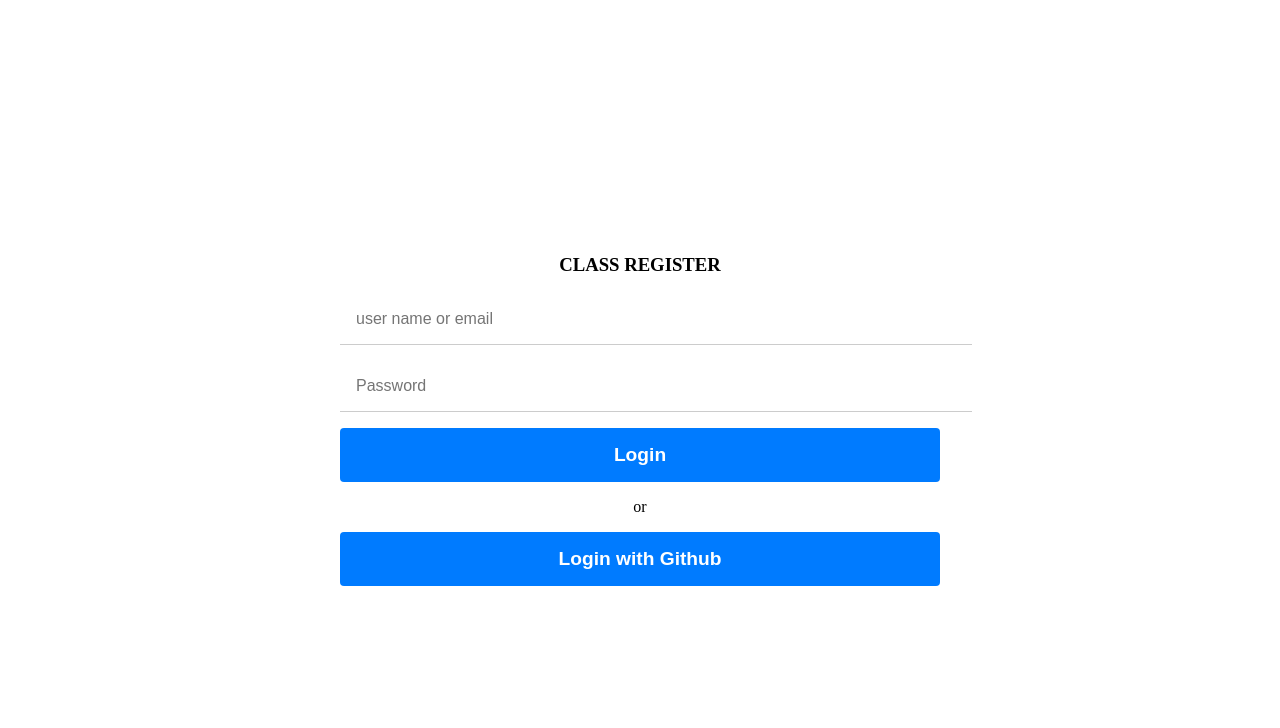
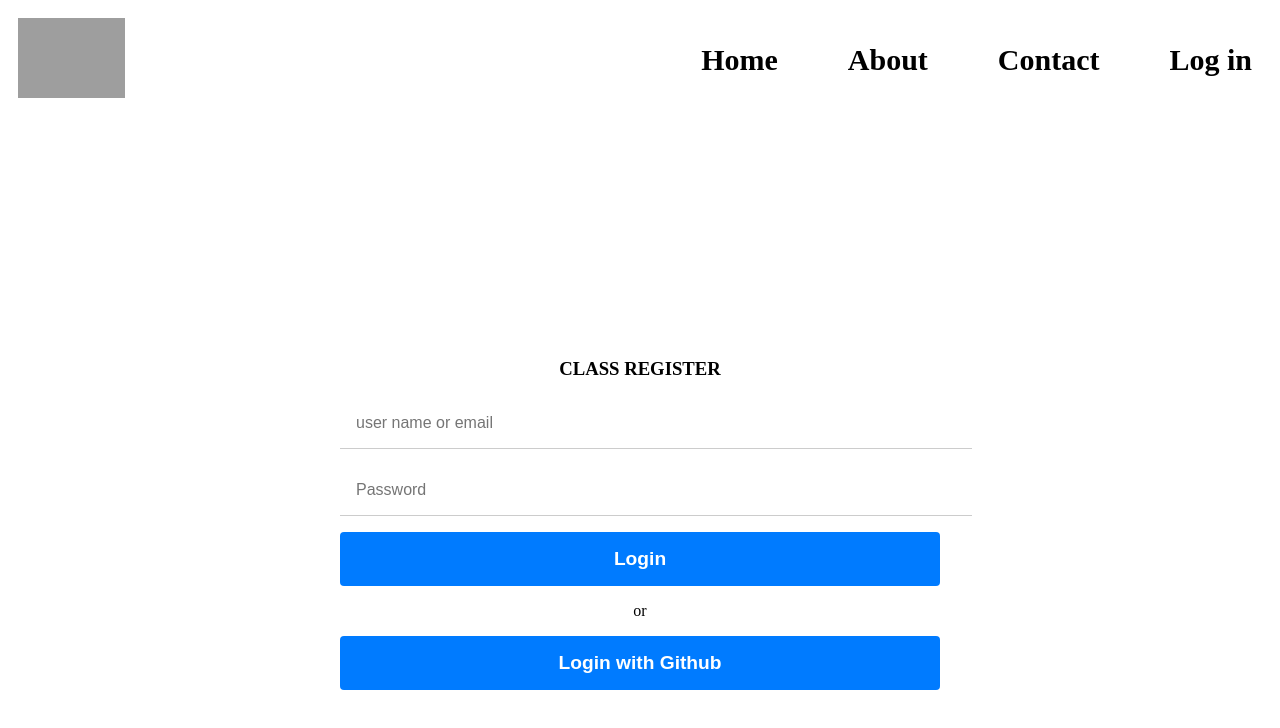
Before and after one commit to Meronggk/codezilla-student-tracker, a React (Create React App) app in the folder client/: page /signin in a window 1280 px wide. Shown: the top 728 px of the page. Built offline with nearby package versions, Linux system fonts and the light colour scheme; grey boxes are pictures that could not be loaded.

Commit message:
updated the navbar

```diff
--- a/client/src/App.js
+++ b/client/src/App.js
@@ -5,11 +5,13 @@ import Login from "./components/Login";
 import About from "./pages/About";
 import Home from "./pages/Home";
 import Homepage from "./components/Homepage/Homepage";
-//import { useEffect } from "react";
+import NavBar from "./components/Homepage/NavBar";
+
 
 function App() {
 	return (
 		<div>
+			<NavBar />
 			<Routes>
 				<Route path="/" element={<Home />} />
 				<Route path="/about/this/site" element={<About />} />
--- a/client/src/components/Homepage/Homepage.css
+++ b/client/src/components/Homepage/Homepage.css
@@ -1,6 +1,6 @@
-.nav {
+/* .nav {
 	background-color: white;
-}
+} */
 .container {
 	position: relative;
 	max-width: 100%;
@@ -20,8 +20,9 @@
 }
 .container1 {
 	position: relative;
-	height: 600px;
+	height: 570px;
 	overflow: hidden;
+
 }
 .container1 img {
 	position: absolute;
@@ -31,6 +32,7 @@
 	height: 100%;
 	transition: transform 1s ease-in-out;
 	filter: brightness(60%);
+
 }
 .container1 img:first-child {
 	transform: translateX(0);
@@ -54,13 +56,13 @@
 	display: flex;
 	justify-content: center;
 	margin-top: 100px;
-	font-size: 400%;
-	top: 20%;
-	left: 20%;
+	font-size: 250%;
+	top: 30%;
+	left: 30%;
 }
 .container .btn {
 	position: absolute;
-	top: 60%;
+	top: 65%;
 	left: 50%;
 	transform: translate(-50%, -50%);
 	-ms-transform: translate(-50%, -50%);
@@ -70,7 +72,7 @@
 	padding: 16px 30px;
 	border: none;
 	cursor: pointer;
-	border-radius: 20px;
+	border-radius: 5px;
 	text-align: center;
 }
 
@@ -78,3 +80,31 @@
 	background-color: rgb(37, 6, 124);
 	color: rgb(207, 199, 226);
 }
+.nav-links {
+    display: flex;
+    justify-content: flex-end;
+    list-style: none;
+    margin: 0;
+    padding: 0;
+
+  }
+
+  .nav-links li {
+    margin: 0 5px;
+    margin-right: 50px;
+    font-size: 200%;
+    position: relative;
+    top: 1px;
+  }
+
+  /* .home {
+    order: 1;
+  }
+
+  .about {
+    order: 2;
+  }
+
+  .contact {
+    order: 3;
+  } */
--- a/client/src/components/Homepage/Homepage.js
+++ b/client/src/components/Homepage/Homepage.js
@@ -1,5 +1,5 @@
 import React from "react";
-import Logo from "./Logo";
+// import NavBar from "./NavBar";
 import "./Homepage.css";
 import img2 from "../Homepage/assets/images/img2.jpg";
 import img3 from "../Homepage/assets/images/img3.jpg";
@@ -15,13 +15,13 @@ const Homepage = () => {
 
 	return (
 		<div className="container">
-			<Logo />
+
 			<div className="container1">
 				<img src={img2} alt="img2" />
 				<img src={img3} alt="img3" />
 			</div>
 			<div>
-				<h2 className="home-page">WELCOME TO CYF SESSION </h2>
+				<h2 className="home-page">WELCOME TO CYF SESSIONS </h2>
 				<button className="btn" onClick={handleEvent}>Get Started</button>
 			</div>
 		</div>
--- a/client/src/components/Homepage/Logo.js
+++ /dev/null
@@ -1,16 +0,0 @@
-import React from "react";
-import { Navbar } from "react-bootstrap";
-
-const Logo = () => {
-	return (
-		<Navbar className="nav">
-			<img
-				className="App-logo"
-				src="https://syllabus.codeyourfuture.io/img/logo.png"
-				alt="cyf_logo"
-			/>
-		</Navbar>
-	);
-};
-
-export default Logo;
--- /dev/null
+++ b/client/src/components/Homepage/NavBar.css
@@ -0,0 +1,70 @@
+.header {
+    background-color: white;
+    display: flex;
+    justify-content: space-between;
+    align-items: center;
+    padding: 10px;
+  }
+
+  .nav-logo {
+    width: 100%;
+    height: 80px;
+  }
+
+  .nav-menu {
+    display: flex;
+    justify-content: center;
+    align-items: center;
+    list-style: none;
+    margin: 0;
+    padding: 0;
+  }
+
+  .nav-menu li {
+    margin: 0 10px;
+  }
+
+  .nav-menu a {
+    text-decoration: none;
+    color: black;
+    font-size: 30px;
+    font-weight: bold;
+    margin-left: 50px;
+  }
+
+  .hamburger {
+    display: none;
+  }
+
+  @media screen and (max-width: 768px) {
+    .nav-menu {
+      display: none;
+    }
+
+    .hamburger {
+      display: block;
+      cursor: pointer;
+    }
+
+    .nav-menu.active {
+      display: flex;
+      flex-direction: column;
+      justify-content: center;
+      align-items: center;
+      position: absolute;
+      top: 100%;
+      left: 0;
+      width: 100%;
+      background-color: white;
+      padding: 10px;
+      box-shadow: 0px 5px 10px rgba(0, 0, 0, 0.1);
+    }
+
+    .nav-menu.active li {
+      margin: 10px 0;
+    }
+
+    .nav-menu.active a {
+      color: black;
+    }
+  }
--- /dev/null
+++ b/client/src/components/Homepage/NavBar.js
@@ -0,0 +1,40 @@
+/* eslint-disable jsx-a11y/no-static-element-interactions */
+/* eslint-disable jsx-a11y/click-events-have-key-events */
+import "./NavBar.css";
+import React, { useState } from "react";
+import { Link } from "react-router-dom";
+import { FaBars, FaTimes } from "react-icons/fa";
+
+
+const NavBar = () => {
+  const [click,setClick]=useState(false);
+  const handleClick=()=> setClick(!click);
+
+  return (
+    <div className="header">
+<Link to={"/"}>
+<img className="nav-logo" src="https://syllabus.codeyourfuture.io/img/logo.png" alt="cyf_logo" />
+</Link>
+<ul className={click?"nav-menu active":"nav-menu"}>
+  <li>
+    <Link to={"/"}>Home</Link>
+  </li>
+  <li>
+    <Link to={"/about"}>About</Link>
+  </li>
+  <li>
+    <Link to={"/contact"}>Contact</Link>
+  </li>
+  <li>
+    <Link to={"/signin"}>Log in</Link>
+  </li>
+
+</ul>
+<div className="hamburger" onClick={handleClick}>
+  {click?(<FaTimes size={20} style={{ color:"fff" }} />):(<FaBars size={20} style={{ color:"fff" }} />)}
+</div>
+    </div>
+  );
+};
+
+export default NavBar;
--- a/package.json
+++ b/package.json
@@ -64,6 +64,7 @@
 		"react": "^18.2.0",
 		"react-bootstrap": "^2.7.2",
 		"react-dom": "^18.2.0",
+		"react-icons": "^4.8.0",
 		"react-router-dom": "^6.8.1",
 		"style-loader": "^3.3.1",
 		"wait-on": "^7.0.1",
```
Also changed, not shown: 1 other file (tests, documents, lock files or other folders).
